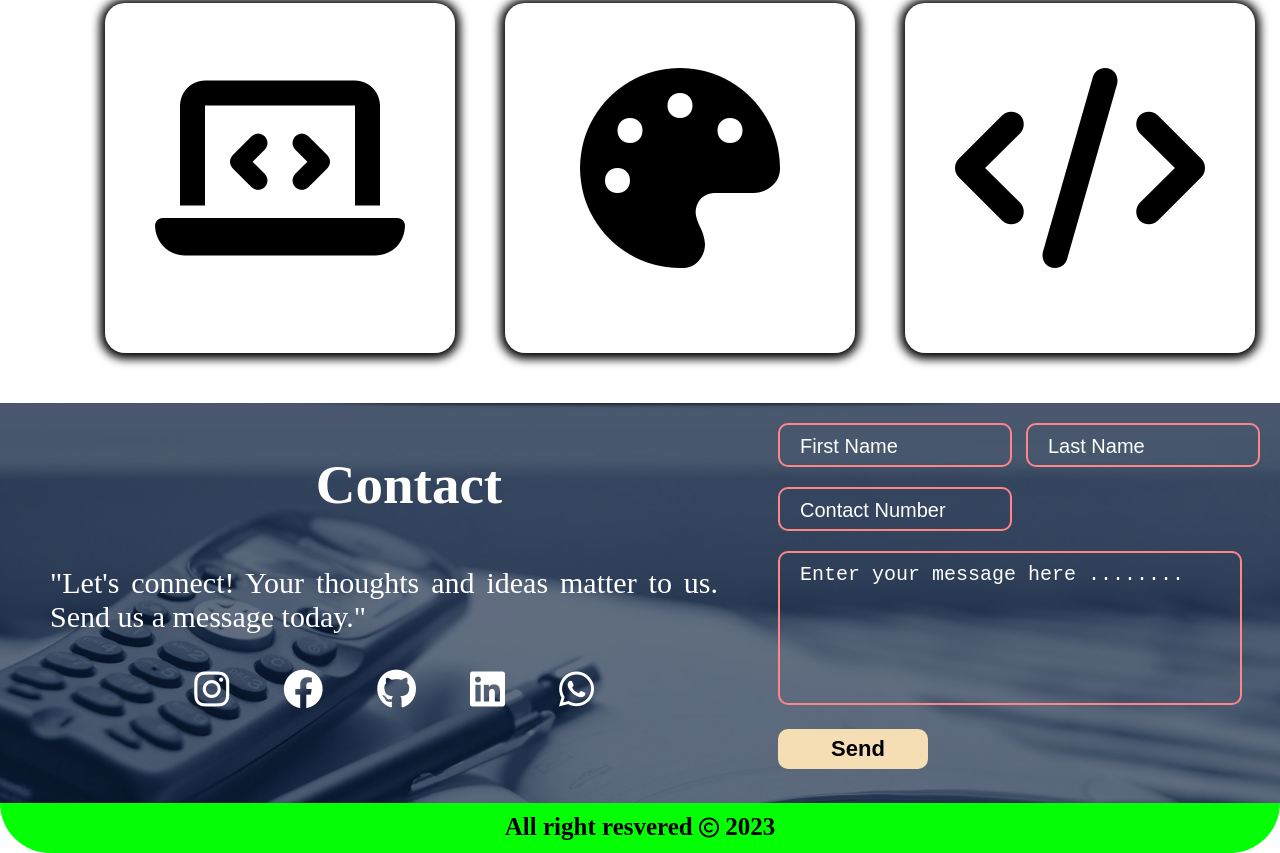
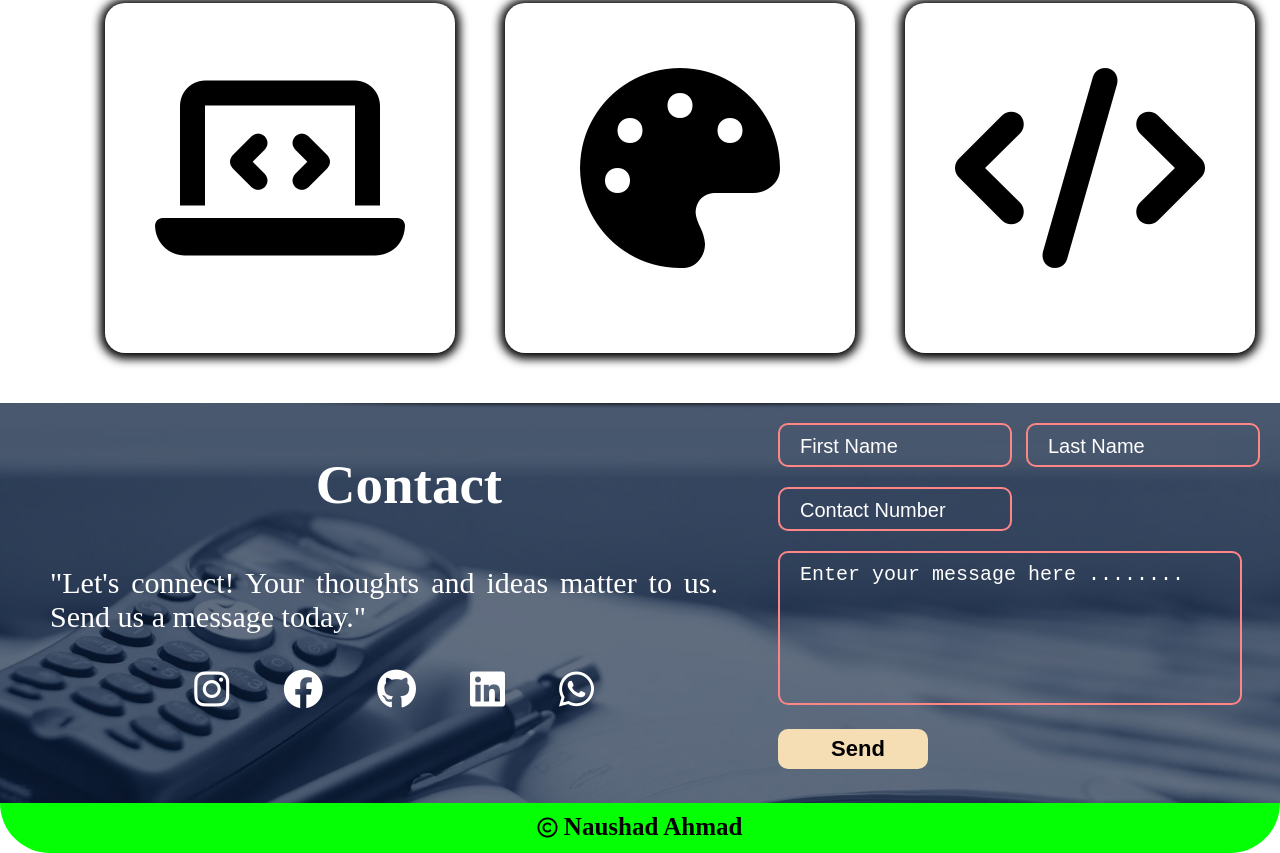
Before and after one commit to ndsantha/My-Portfolio, a plain HTML site: page index.html in a window 1280 px wide. Shown: the part 2627-3480 px from the top of the page. Drawn offline with Linux system fonts and the light colour scheme.

Commit message:
Update index.html

```diff
--- a/index.html
+++ b/index.html
@@ -8,7 +8,7 @@
     <link href="https://fonts.googleapis.com/css2?family=Lobster&family=Poppins:wght@500;600;800&display=swap"
         rel="stylesheet">
     <link rel="stylesheet" href="fontawesome-free-6.4.2-web/css/all.css">
-    <title>Persoanl</title>
+    <title>Naushad Ahmad</title>
 </head>
 
 <body>
@@ -144,7 +144,7 @@
         </div>
     </div>
     <div id="footer">
-        <p class="footer">All right resvered <span class="fa-regular fa-copyright" style="font-size: 20px;"></span> 2023
+        <p class="footer"> <span class="fa-regular fa-copyright" style="font-size: 20px;"></span> Naushad Ahmad
         </p>
     </div>
     <script>
```
